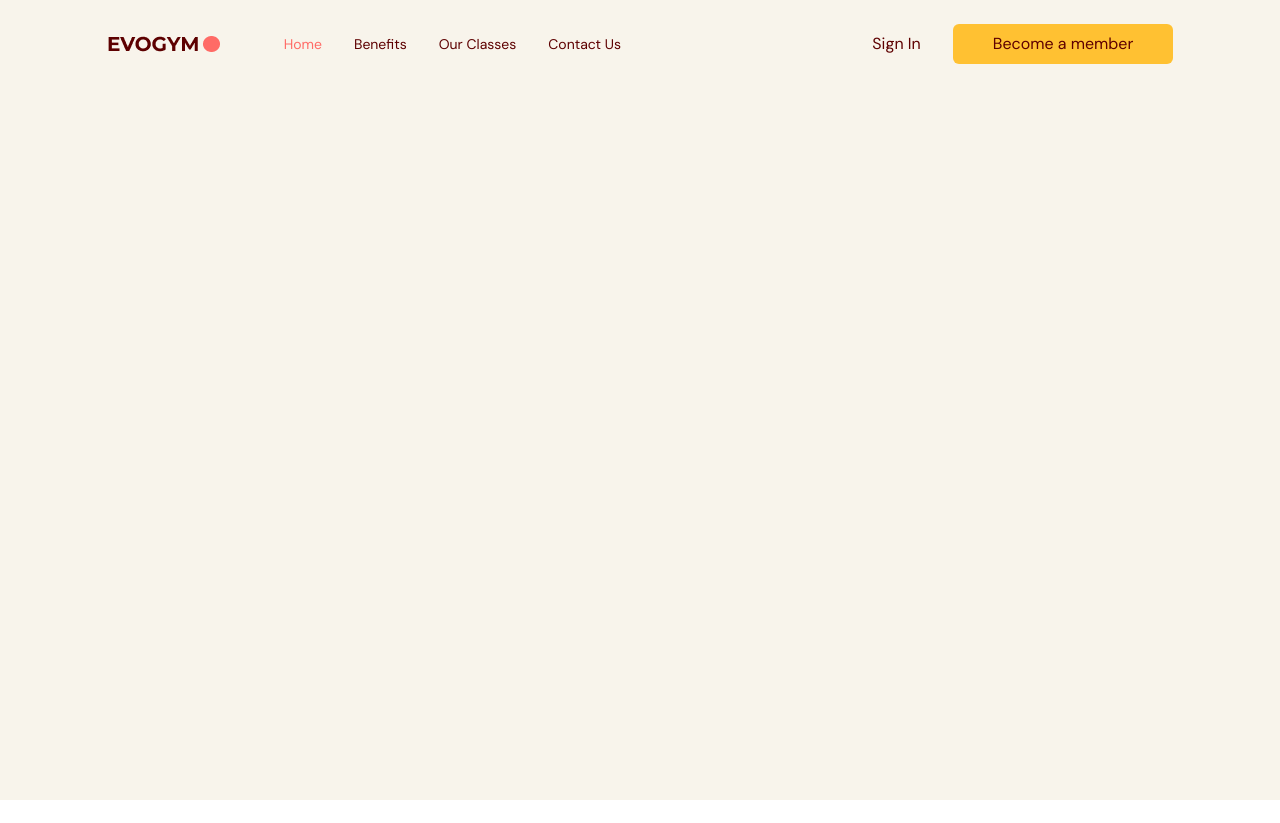
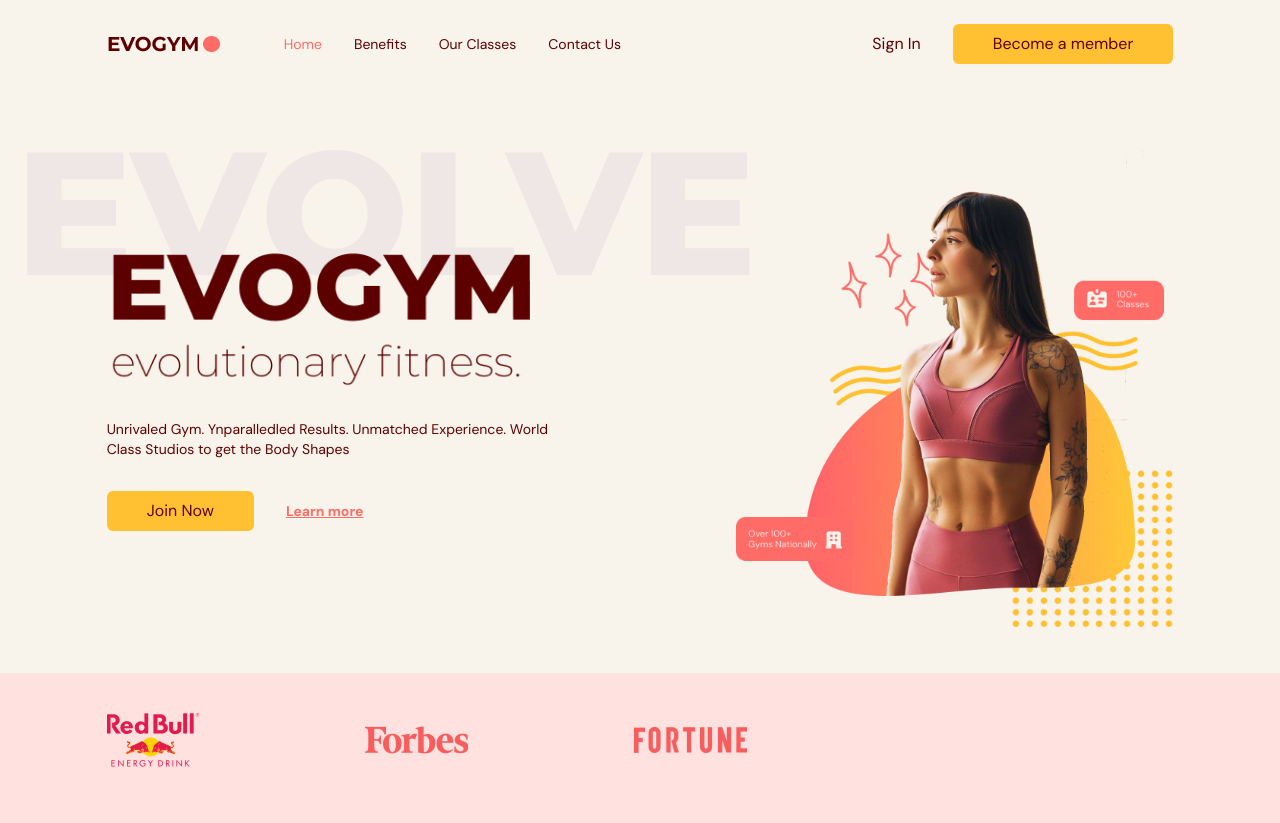
Before and after one commit to Deukhwa/fitness, a React (Vite) app: page / in a window 1280 px wide. Before the commit the page ends 800 px from the top, so only its background shows below. Built offline with nearby package versions, Linux system fonts and the light colour scheme.

Commit message:
add home page

```diff
--- a/src/App.tsx
+++ b/src/App.tsx
@@ -1,5 +1,6 @@
 import { useEffect, useState } from "react";
 import Navbar from "@/scenes/navbar";
+import Home from "./scenes/home";
 import { SelectedPage } from "@/shared/types";
 function App() {
   const [selectedPage, setSelectedPage] = useState<SelectedPage>(
@@ -26,6 +27,7 @@
         selectedPage={selectedPage}
         setSelectedPage={setSelectedPage}
       />
+      <Home setSelectedPage={setSelectedPage} />
     </div>
   );
 }
--- /dev/null
+++ b/src/scenes/home/index.tsx
@@ -0,0 +1,95 @@
+import { SelectedPage } from "@/shared/types";
+import useMediaQuery from "@/hooks/useMediaQuery";
+import ActionButton from "@/shared/ActionButton";
+import HomePageText from "@/assets/HomePageText.png";
+import HomePageGraphic from "@/assets/HomePageGraphic.png";
+import SponsorRedbull from "@/assets/SponsorRedbull.png";
+import SponsorForbes from "@/assets/SponsorForbes.png";
+import SponsorFortune from "@/assets/SponsorFortune.png";
+import AnchorLink from "react-anchor-link-smooth-scroll";
+import { motion } from "framer-motion";
+
+type Props = {
+  setSelectedPage: (value: SelectedPage) => void;
+};
+
+const Home = ({ setSelectedPage }: Props) => {
+  const isAboveMediumScreens = useMediaQuery("(min-width: 1062px)");
+  return (
+    <section id="home" className="gap-16 bg-gray-20 py-10 md:h-full md:pb-0">
+      {/* IMAGE and MAIN HEADER */}
+      <motion.div
+        onViewportEnter={() => setSelectedPage(SelectedPage.Home)}
+        className=" mx-auto w-5/6 items-center justify-center md:flex md:h-5/6"
+      >
+        {/* MAIN HEADER */}
+        <div className="gap-8md:basis-3/5 z-10 mt-32 flex flex-col justify-center">
+          {/* HEADINGS */}
+          <motion.div
+            initial="hidden"
+            whileInView="visible"
+            viewport={{ once: true, amount: 0.5 }}
+            transition={{ duration: 0.5 }}
+            variants={{
+              hidden: { opacity: 0, x: -50 },
+              visible: { opacity: 1, x: 0 },
+            }}
+            className="md:-mt-20"
+          >
+            <div className="relative">
+              <div className="before:absolute before:-left-20 before:-top-20 before:z-[-1] md:before:content-evolvetext">
+                <img src={HomePageText} alt="home-page-text" />
+              </div>
+            </div>
+            <p className="mt-8 text-sm">
+              Unrivaled Gym. Ynparalledled Results. Unmatched Experience. World
+              Class Studios to get the Body Shapes
+            </p>
+          </motion.div>
+          {/* ACTION BUTTON */}
+          <motion.div
+            initial="hidden"
+            whileInView="visible"
+            viewport={{ once: true, amount: 0.5 }}
+            transition={{ duration: 0.5, delay: 0.2 }}
+            variants={{
+              hidden: { opacity: 0, x: -50 },
+              visible: { opacity: 1, x: 0 },
+            }}
+            className="mt-8 flex items-center gap-8"
+          >
+            <ActionButton setSelectedPage={setSelectedPage}>
+              Join Now
+            </ActionButton>
+            <AnchorLink
+              className="text-sm font-bold text-primary-500 underline hover:text-secondary-400"
+              onClick={() => setSelectedPage(SelectedPage.ContactUs)}
+              href={`#${SelectedPage.ContactUs}`}
+            >
+              <p>Learn more</p>
+            </AnchorLink>
+          </motion.div>
+        </div>
+        {/* IMAGE */}
+        <div className="flex basis-3/5 justify-center md:z-10 md:ml-40 md:mt-16 md:justify-end">
+          <img src={HomePageGraphic} alt="home-page-graphic" />
+        </div>
+      </motion.div>
+
+      {/* SPONSORS */}
+      {isAboveMediumScreens && (
+        <div className="h-[150px] w-full bg-primary-100 py-10">
+          <div className="mx-auto w-5/6">
+            <div className="flex w-3/5 items-center justify-between gap-8">
+              <img src={SponsorRedbull} alt="redbull-sponsor" />
+              <img src={SponsorForbes} alt="redbull-forbes" />
+              <img src={SponsorFortune} alt="redbull-fortune" />
+            </div>
+          </div>
+        </div>
+      )}
+    </section>
+  );
+};
+
+export default Home;
```
